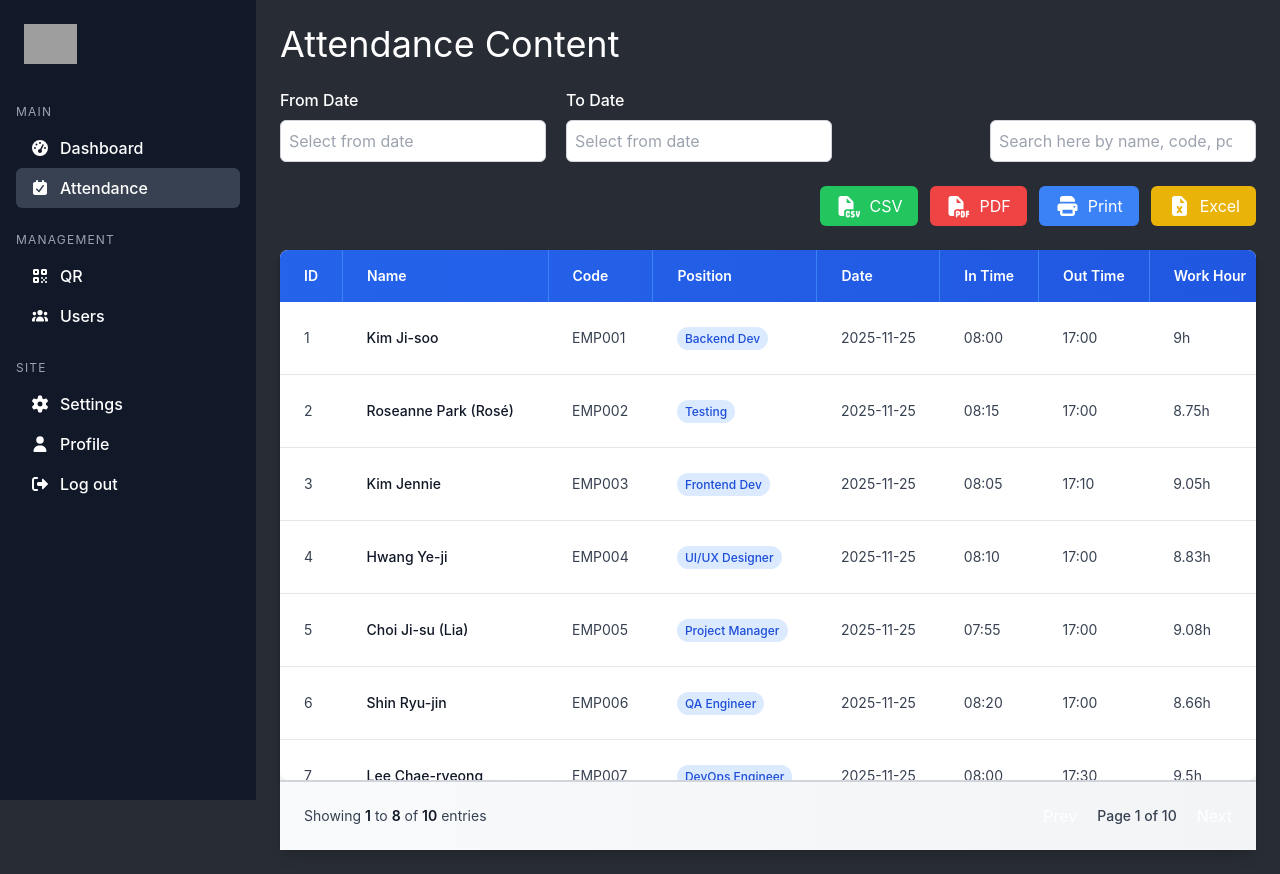
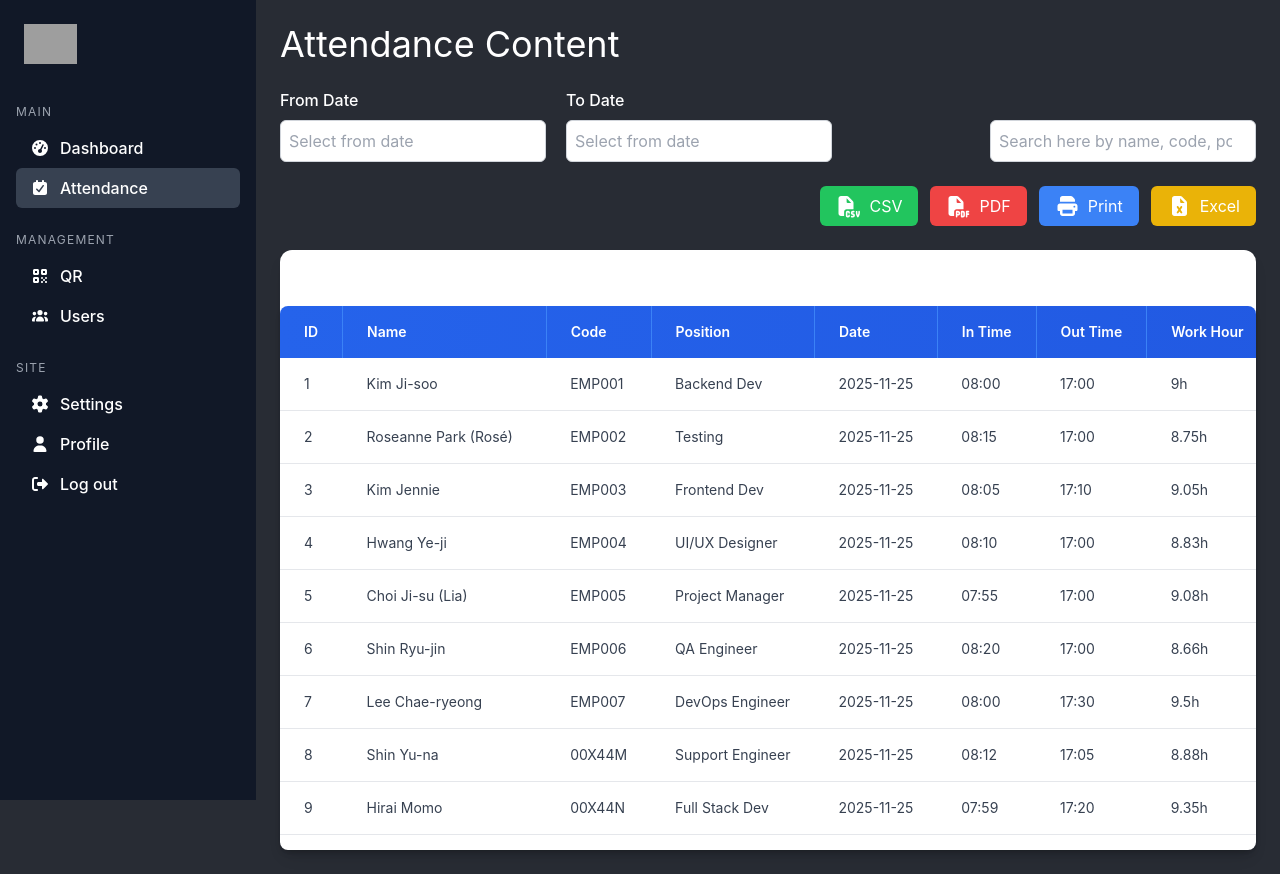
Before and after one commit to Minwook07/qr-attendance-system-usr, a React (Create React App) app: page / in a window 1280 px wide. Both pictures are taken after a click on the button "Attendance". Built offline with nearby package versions, Linux system fonts and the light colour scheme; grey boxes are pictures that could not be loaded.

Commit message:
create component table to reuse

```diff
--- a/src/components/AttendanceTable.jsx
+++ b/src/components/AttendanceTable.jsx
@@ -1,3 +1,5 @@
+import { TableCard } from "./TableCard"
+
 const cols = [
     { key: "id", label: "ID" },
     { key: "name", label: "Name" },
@@ -16,102 +18,43 @@ const cols = [
 ]
 export function AttendanceTable({ data }) {
     return (
-        <div className="w-full flex flex-col h-screen max-h-[600px] bg-white rounded-xl shadow-lg">
-            <div className="overflow-x-auto w-full bg-white rounded-lg shadow-md">
-                <table className="min-w-[1200px] w-full border-collapse">
-                    <thead className="bg-gradient-to-r from-blue-600 to-blue-700 text-white sticky top-0 z-10">
-                        <tr>
-                            {cols.map(col => (
-                                <th key={col.key} className="px-6 py-4 text-left text-sm font-semibold border-r border-blue-500 last:border-r-0 whitespace-nowrap">
-                                    {col.label}
-                                </th>
-                            ))}
-                        </tr>
-                    </thead>
-                    <tbody className="bg-white text-gray-700">
-                        {data && data.length > 0 ? (
-                            data.map((row, index) => (
-                                <tr key={index} className="hover:bg-gray-100">
-                                    {cols.map(col => (
-                                        // <td className="px-4 py-2 border-b whitespace-nowrap" key={col.key}>{row[col.key]}</td>
-                                        <td
-                                            className="px-6 py-4 border-b text-sm whitespace-nowrap"
-                                            key={col.key}
-                                        >
-                                            {col.key === 'name' ? (
-                                                <span className="font-medium text-gray-900">{row[col.key]}</span>
-                                            ) : col.key === 'position' ? (
+        <TableCard
+            title="Attendance List"
+            columns={cols}
+            data={data}
+            renderCell={(key, value, row) => {
+                if (key === "name") {
+                    return <span className="font-medium text-gray-900">{value}</span>;
+                }
+                if (key === "position") {
+                    return (
                         <span className="px-2 py-1 bg-blue-100 text-blue-700 rounded-full text-xs font-medium">
-                                                    {row[col.key]}
+                            {value}
                         </span>
-                                            ) : col.key === 'image' ? (
-                                                row[col.key] ? (
+                    );
+                }
+                if (key === "image") {
+                    return value ? (
                         <img
-                                                        src={row[col.key]}
-                                                        alt={row[col.key]}
+                            src={value}
+                            alt={value}
                             className="w-10 h-10 rounded-full object-cover border-2 border-gray-300"
                         />
                     ) : (
                         <span className="text-gray-400">No image</span>
-                                                )
-                                            ) : col.key === 'overTime' && row[col.key] !== '0h' ? (
-                                                <span className="text-green-600 font-medium">{row[col.key]}</span>
-                                            ) : col.key === 'lateTime' && row[col.key] !== '0h' ? (
-                                                <span className="text-red-600 font-medium">{row[col.key]}</span>
-                                            ) : col.key === 'earlyOutTime' && row[col.key] !== '0h' ? (
-                                                <span className="text-orange-600 font-medium">{row[col.key]}</span>
-                                            ) : (
-                                                row[col.key]
-                                            )}
-                                        </td>
-                                    ))}
-                                </tr>
-                            ))
-                        ) : (
-                            <tr>
-                                <td colSpan={11} className="text-center py-4 text-gray-500">
-                                    No attendance data available
-                                </td>
-                            </tr>
-                        )}
-                    </tbody>
-                </table>
-            </div>
-
-            <div className="flex-shrink-0 bg-gradient-to-r from-gray-50 to-gray-100 border-t-2 border-gray-300 px-6 py-4">
-                <div className="flex items-center justify-between">
-                    <div className="text-sm text-gray-700">
-                        Showing <span className="font-semibold text-gray-900">1</span> to{' '}
-                        <span className="font-semibold text-gray-900">8</span> of{' '}
-                        <span className="font-semibold text-gray-900">10</span> entries
-                    </div>
-                    <div className="flex items-center gap-2">
-                        <button
-                        // onClick={handlePrev}
-                        // disabled={currentPage === 1}
-                        // className={`px-4 py-2 rounded-lg font-medium transition-all ${currentPage === 1
-                        //     ? 'bg-gray-200 text-gray-400 cursor-not-allowed'
-                        //     : 'bg-blue-600 text-white hover:bg-blue-700 shadow-md hover:shadow-lg'
-                        //     }`}
-                        >
-                            Prev
-                        </button>
-                        <span className="px-3 py-2 text-sm font-medium text-gray-700">
-                            Page 1 of 10
-                        </span>
-                        <button
-                        // onClick={handleNext}
-                        // disabled={currentPage === totalPages}
-                        // className={`px-4 py-2 rounded-lg font-medium transition-all ${currentPage === totalPages
-                        //     ? 'bg-gray-200 text-gray-400 cursor-not-allowed'
-                        //     : 'bg-blue-600 text-white hover:bg-blue-700 shadow-md hover:shadow-lg'
-                        //     }`}
-                        >
-                            Next
-                        </button>
-                    </div>
-                </div>
-            </div>
-        </div>
+                    );
+                }
+                if (key === "overTime" && value !== "0h") {
+                    return <span className="text-green-600 font-medium">{value}</span>;
+                }
+                if (key === "lateTime" && value !== "0h") {
+                    return <span className="text-red-600 font-medium">{value}</span>;
+                }
+                if (key === "earlyOutTime" && value !== "0h") {
+                    return <span className="text-orange-600 font-medium">{value}</span>;
+                }
+                return value;
+            }}
+        />
     )
 }
--- /dev/null
+++ b/src/components/TableCard.jsx
@@ -0,0 +1,55 @@
+export function TableCard({ columns, data, title, cells }) {
+    return (
+        <div className="w-full flex flex-col h-screen max-h-[600px] bg-white rounded-xl shadow-lg">
+            {title && (
+                <h2 className="text-2xl font-bold px-6 pt-4">{title}</h2>
+            )}
+
+            <div className="overflow-x-auto w-full bg-white rounded-lg shadow-md mt-2">
+                <table className="min-w-[1200px] w-full border-collapse">
+                    <thead className="bg-gradient-to-r from-blue-600 to-blue-700 text-white sticky top-0 z-10">
+                        <tr>
+                            {columns.map(col => (
+                                <th
+                                    key={col.key}
+                                    className="px-6 py-4 text-left text-sm font-semibold border-r border-blue-500 last:border-r-0 whitespace-nowrap"
+                                >
+                                    {col.label}
+                                </th>
+                            ))}
+                        </tr>
+                    </thead>
+
+                    <tbody className="bg-white text-gray-700">
+                        {data && data.length > 0 ? (
+                            data.map((row, index) => (
+                                <tr key={index} className="hover:bg-gray-100">
+                                    {columns.map(col => (
+                                        <td
+                                            key={col.key}
+                                            className="px-6 py-4 border-b text-sm whitespace-nowrap"
+                                        >
+                                            {cells
+                                                ? cells(col.key, row[col.key], row)
+                                                : row[col.key]
+                                            }
+                                        </td>
+                                    ))}
+                                </tr>
+                            ))
+                        ) : (
+                            <tr>
+                                <td
+                                    colSpan={columns.length}
+                                    className="text-center py-4 text-gray-500"
+                                >
+                                    No data available
+                                </td>
+                            </tr>
+                        )}
+                    </tbody>
+                </table>
+            </div>
+        </div>
+    )
+}
--- a/src/components/UserContent.jsx
+++ b/src/components/UserContent.jsx
@@ -1,6 +1,6 @@
-import { users } from "../utils/user/userData"
+import { TableCard } from "./TableCard";
 
-const cols = [
+const usrCols = [
     { key: "id", label: "ID" },
     { key: "code", label: "Code" },
     { key: "name", label: "Name" },
@@ -11,52 +11,25 @@ const cols = [
     { key: "updated_at", label: "Updated_at" }
 ]
 
-export function UserContentList({data}) {
+export function UserContentList({ data }) {
     return (
-        <>
-            <h2 className="text-4xl mb-6">Users List</h2>
-            <div className="w-full flex flex-col h-screen max-h-[600px] bg-white rounded-xl shadow-lg">
-                <div className="overflow-x-auto w-full bg-white rounded-lg shadow-md">
-                    <table className="min-w-[1200px] w-full border-collapse">
-                        <thead className="bg-gradient-to-r from-blue-600 to-blue-700 text-white sticky top-0 z-10">
-                            <tr>
-                                {cols.map(col => (
-                                    <th key={col.key} className="px-6 py-4 text-left text-sm font-semibold border-r border-blue-500 last:border-r-0 whitespace-nowrap">
-                                        {col.label}
-                                    </th>
-                                ))}
-                            </tr>
-                        </thead>
-                        <tbody className="bg-white text-gray-700">
-                            {data && data.length > 0 ? (
-                                data.map((row, index) => (
-                                    <tr key={index} className="hover:bg-gray-100">
-                                        {cols.map(col => (
-                                            <td key={col.key} className="px-6 py-4 border-b text-sm whitespace-nowrap">
-                                                {col.key === "name" ? (
-                                                    <span className="font-medium text-gray-900">{row[col.key]}</span>
-                                                ) : col.key === "position" ? (
-                                                    <span className="px-2 py-1 bg-blue-100 text-blue-700 rounded-full text-xs font-medium">
-                                                        {row[col.key]}
-                                                    </span>
-                                                ) : (
-                                                    row[col.key]
-                                                )}
-                                            </td>
-                                        ))}
-                                    </tr>
-                                ))
-                            ) : (
-                                <tr>
-                                    <td colSpan={11} className="text-center py-4 text-gray-500">
-                                        No attendance data available
-                                    </td>
-                                </tr>
-                            )}
-                        </tbody>
-                    </table>
-                </div>
-            </div>
-        </>
+        <TableCard
+            title="Users List"
+            columns={usrCols}
+            data={data}
+            renderCell={(key, value) => {
+                if (key === "name") {
+                    return <span className="font-medium text-gray-900">{value}</span>;
+                }
+                if (key === "position") {
+                    return (
+                        <span className="px-2 py-1 bg-blue-100 text-blue-700 rounded-full text-xs font-medium">
+                            {value}
+                        </span>
+                    );
+                }
+                return value;
+            }}
+        />
     )
 }
```
Lines whose indentation alone changed are shown as unchanged.
